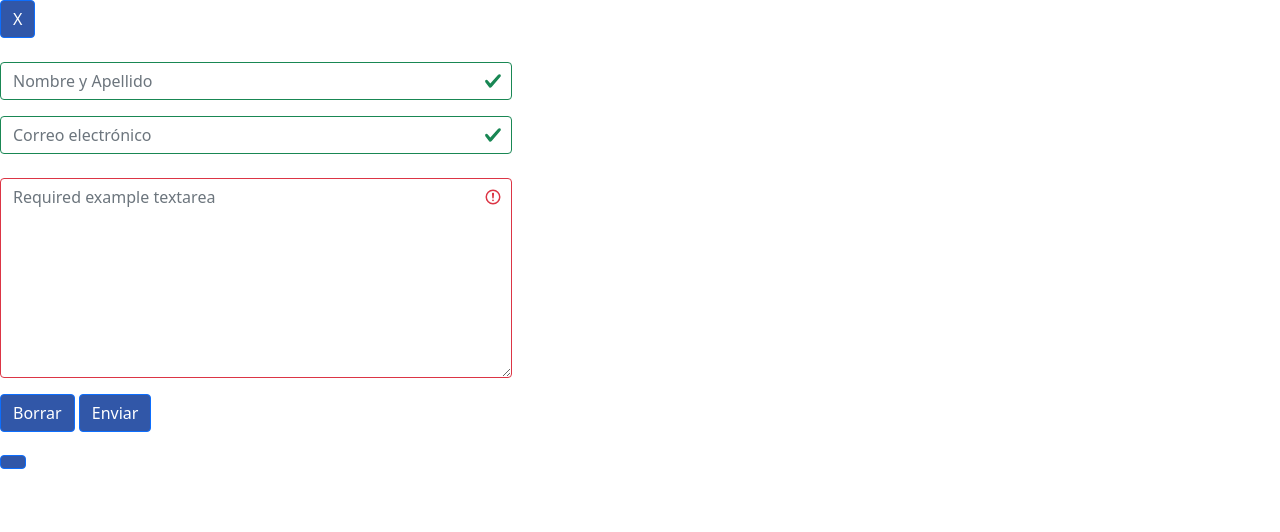
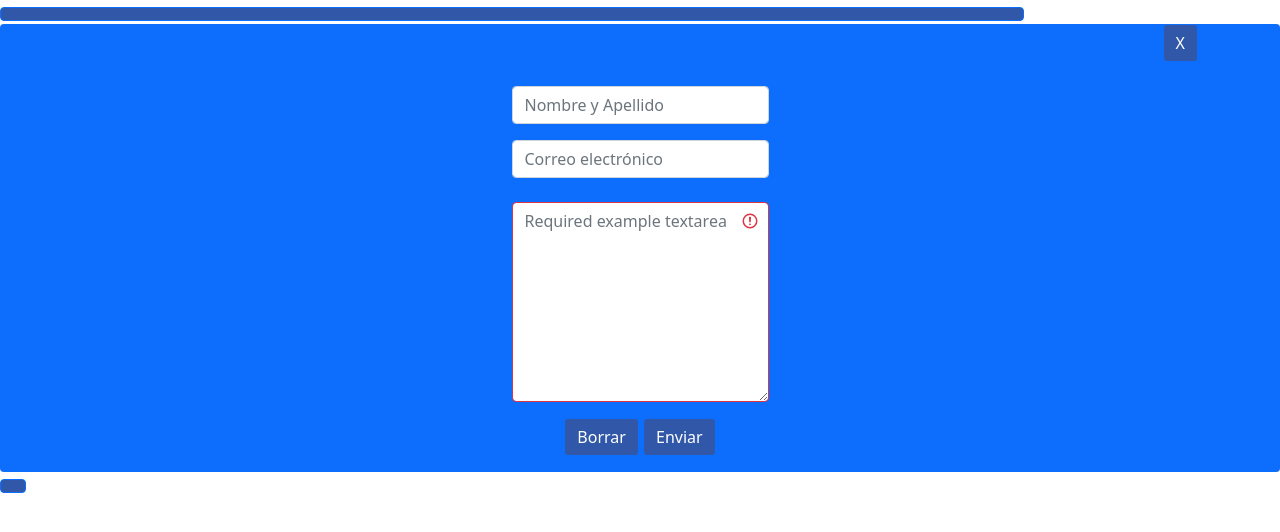
Before and after one commit to Penguin-Crud/consultorio, a PHP site: page /newConsult.html in a window 1280 px wide. Shown: the top 532 px of the page. Run offline with PHP 8.4, Linux system fonts and the light colour scheme.

Commit message:
nuevaCita in progress

```diff
--- a/boostrap.css
+++ b/boostrap.css
@@ -6,3 +6,7 @@
 textarea {
     height: 200px;
 }
+
+.bg-primary{
+    background-color: rgba(57,84,165,100)!important;
+}
--- a/newConsult.html
+++ b/newConsult.html
@@ -13,12 +13,12 @@
 </head>
 
 <body>
-  <header></header>
+  <header class="btn btn-primary" style="width: 80%;"></header>
 
-  <form class="was-validated" style="width: 40%; height: 50%">
-    <header>
-      <div class="style= display:flex; flex-direction:column; align-items:center;">
-        <div style="width: 90% d-flex justify-content-between">
+  <form class="rounded bg-primary" style='display:flex; flex-direction:column; align-items:center; '>
+  <div class="container d-flex justify-content-end" style="height:100%; width: 100%;">
+  <div style='width: 100%;'>
+    <header class="d-flex justify-content-end">
           <a class="btn btn-primary" href="#" role="button">X</a>
         </div>
       </div>
@@ -52,6 +52,8 @@
     <a class="btn btn-primary" href="#" role="button">
       </a>
   </footer>
+  </div>
+</div>
 </body>
 
 </html>
```
